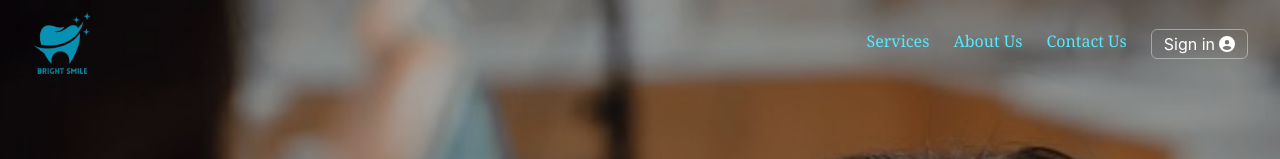
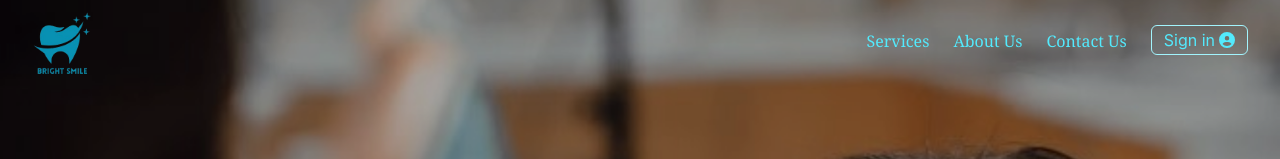
Before and after one commit to hashmi13/Dental-App, a React (Vite) app: page / in a window 1280 px wide. Shown: the top 159 px of the page. Built offline with nearby package versions, Linux system fonts and the light colour scheme; no server answers.

Commit message:
sign in color change

```diff
--- a/src/components/Navbar.jsx
+++ b/src/components/Navbar.jsx
@@ -52,7 +52,7 @@ function Navbar() {
     return () => tl.kill();
   }, []);
 
-  // Scroll detection
+
   useEffect(() => {
     const handleScroll = () => {
       setScrolled(window.scrollY > 50);
@@ -164,10 +164,10 @@ function Navbar() {
             <SignInButton mode="modal">
               <button
                 ref={addToRefs}
-                className={`flex items-center gap-1 py-1.5 px-3 rounded-md backdrop-blur-sm border transition ${
+                className={`flex items-center gap-1 py-1.5  mb-2 px-3 rounded-md backdrop-blur-sm border transition ${
                   scrolled
                     ? "text-black border-black/40 hover:bg-cyan-700 hover:text-white hover:border-cyan-700"
-                    : "text-white border-white/40 hover:bg-cyan-700 hover:text-white hover:border-cyan-700"
+                    : "text-cyan-300 border-cyan-200 hover:bg-cyan-700 hover:text-white hover:border-cyan-700"
                 }`}
               >
                 Sign in <FaCircleUser />
```
